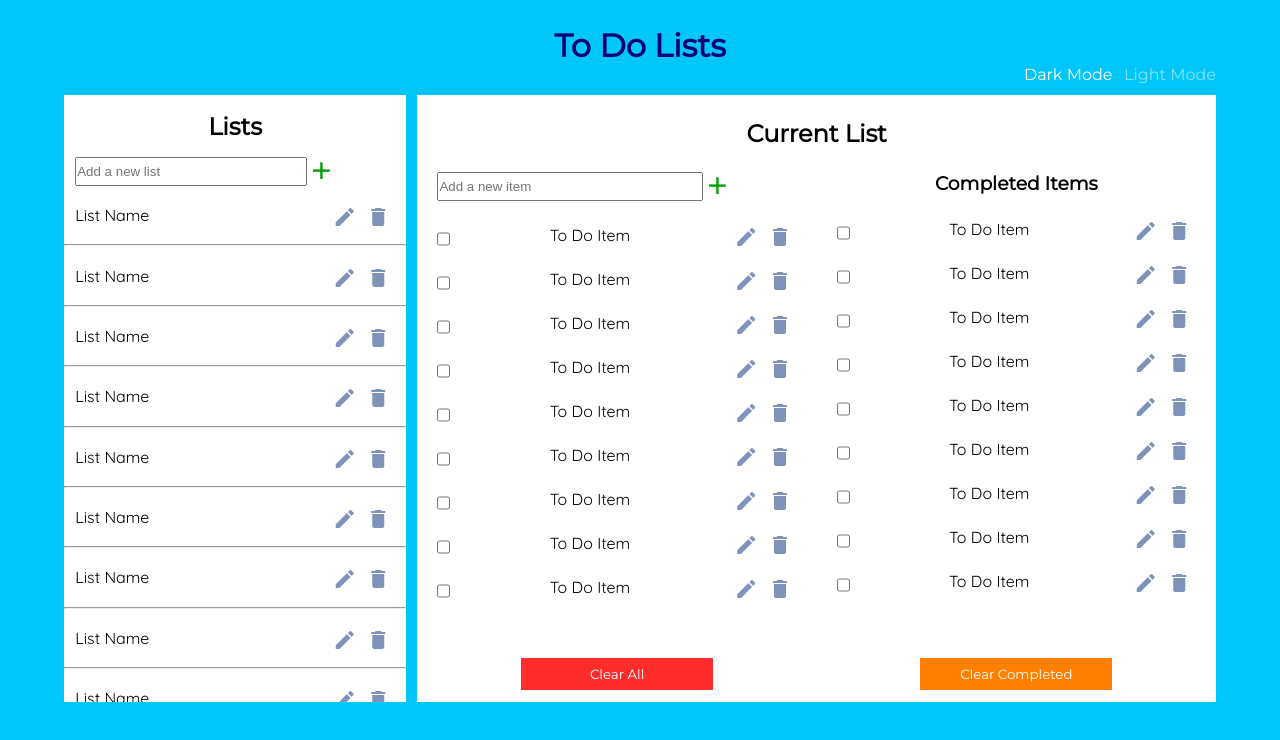
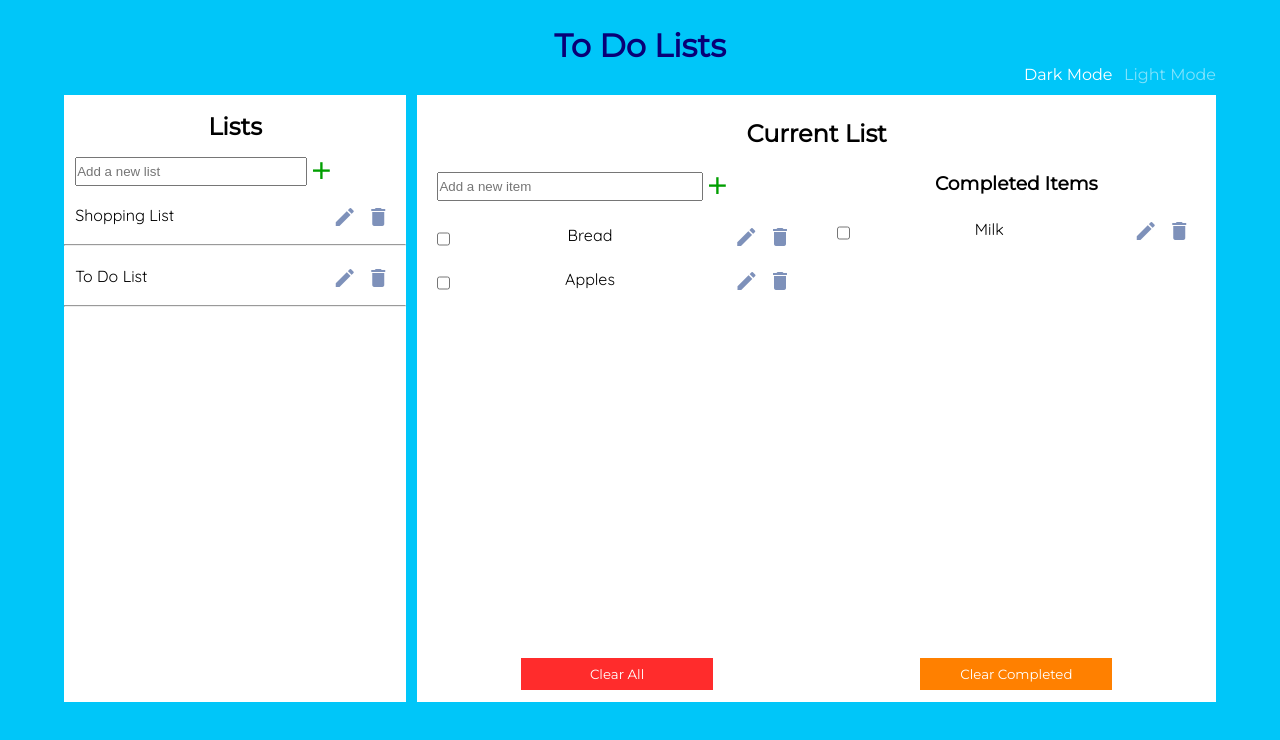
Before and after one commit to JillBirchall/to-do-lists, a React (Create React App) app: page / in a window 1280 px wide. Shown: the top 740 px of the page. Built offline with nearby package versions, Linux system fonts and the light colour scheme.

Commit message:
Set up list state using hard-coded values

```diff
--- a/src/App.js
+++ b/src/App.js
@@ -7,6 +7,27 @@ import { DarkModeToggle } from "./DarkModeToggle";
 function App() {
   const [isListsMenuOpen, setIsListsMenuOpen] = useState(false);
   const [isDarkMode, setIsDarkMode] = useState(false);
+  const [lists, setLists] = useState([
+    {
+      id: 123,
+      listName: "Shopping List",
+      items: [
+        { itemId: 1, itemName: "Bread", checked: false },
+        { itemId: 2, itemName: "Milk", checked: true },
+        { itemId: 3, itemName: "Apples", checked: false },
+      ],
+    },
+    {
+      id: 456,
+      listName: "To Do List",
+      items: [
+        { itemId: 4, itemName: "Shopping", checked: true },
+        { itemId: 5, itemName: "Clean", checked: true },
+        { itemId: 6, itemName: "Exercise", checked: false },
+      ],
+    },
+  ]);
+  const [currentListId, setCurrentListId] = useState(123);
 
   function toggleDarkMode(isDarkModeBtn) {
     if ((isDarkModeBtn && isDarkMode) || (!isDarkModeBtn && !isDarkMode))
@@ -28,8 +49,8 @@ function App() {
             {isListsMenuOpen ? "expand_less" : "expand_more"}
           </span>
         </button>
-        <Lists isListsOpen={isListsMenuOpen} />
-        <CurrentList />
+        <Lists isListsOpen={isListsMenuOpen} lists={lists} />
+        <CurrentList list={lists.find((list) => list.id === currentListId)} />
       </div>
     </div>
   );
--- a/src/CurrentList.js
+++ b/src/CurrentList.js
@@ -1,7 +1,7 @@
 import React from "react";
 import { ToDoItem } from "./ToDoItem";
 
-export const CurrentList = () => {
+export const CurrentList = ({ list }) => {
   return (
     <div className="current-list-container">
       <h2 className="current-list-name">Current List</h2>
@@ -15,38 +15,33 @@ export const CurrentList = () => {
           <span className="material-icons add-icon icon">add</span>
         </div>
         <div className="list">
-          <ToDoItem />
-          <ToDoItem />
-          <ToDoItem />
-          <ToDoItem />
-          <ToDoItem />
-          <ToDoItem />
-          <ToDoItem />
-          <ToDoItem />
-          <ToDoItem />
-          <ToDoItem />
-          <ToDoItem />
-          <ToDoItem />
-          <ToDoItem />
-          <ToDoItem />
-          <ToDoItem />
-          <ToDoItem />
-          <ToDoItem />
+          {list.items.map((item) => {
+            if (!item.checked) {
+              return (
+                <ToDoItem
+                  itemName={item.itemName}
+                  checked={item.checked}
+                  key={item.id}
+                />
+              );
+            }
+          })}
         </div>
       </div>
       <div className="completed-items">
         <h3 className="sub-heading">Completed Items</h3>
         <div className="list">
-          <ToDoItem />
-          <ToDoItem />
-          <ToDoItem />
-          <ToDoItem />
-          <ToDoItem />
-          <ToDoItem />
-          <ToDoItem />
-          <ToDoItem />
-          <ToDoItem />
-          <ToDoItem />
+          {list.items.map((item) => {
+            if (item.checked) {
+              return (
+                <ToDoItem
+                  itemName={item.itemName}
+                  checked={item.checked}
+                  key={item.id}
+                />
+              );
+            }
+          })}
         </div>
       </div>
       <div className="delete-btns">
--- a/src/ListName.js
+++ b/src/ListName.js
@@ -1,10 +1,10 @@
 import React from "react";
 
-export const ListName = () => {
+export const ListName = ({ listname }) => {
   return (
     <>
       <div className="list-name-container">
-        <p className="list-name">List Name</p>
+        <p className="list-name">{listname}</p>
         <div className="icons">
           <span className="material-icons icon edit-icon">edit</span>
           <span className="material-icons icon delete-icon">delete</span>
--- a/src/Lists.js
+++ b/src/Lists.js
@@ -1,7 +1,7 @@
 import React from "react";
 import { ListName } from "./ListName";
 
-export const Lists = ({ isListsOpen }) => {
+export const Lists = ({ isListsOpen, lists }) => {
   return (
     <div
       className={
@@ -24,19 +24,9 @@ export const Lists = ({ isListsOpen }) => {
         <span className="material-icons add-icon icon">add</span>
       </div>
       <div className="lists">
-        <ListName />
-        <ListName />
-        <ListName />
-        <ListName />
-        <ListName />
-        <ListName />
-        <ListName />
-        <ListName />
-        <ListName />
-        <ListName />
-        <ListName />
-        <ListName />
-        <ListName />
+        {lists.map((list) => {
+          return <ListName listname={list.listName} key={list.id} />;
+        })}
       </div>
     </div>
   );
--- a/src/ToDoItem.js
+++ b/src/ToDoItem.js
@@ -1,10 +1,10 @@
 import React from "react";
 
-export const ToDoItem = () => {
+export const ToDoItem = ({ itemName, checked }) => {
   return (
     <div className="todo-item-container">
       <input type="checkbox"></input>
-      <p className="todo-item-text">To Do Item</p>
+      <p className="todo-item-text">{itemName}</p>
       <div className="icons">
         <span className="material-icons icon edit-icon">edit</span>
         <span className="material-icons icon delete-icon">delete</span>
```
